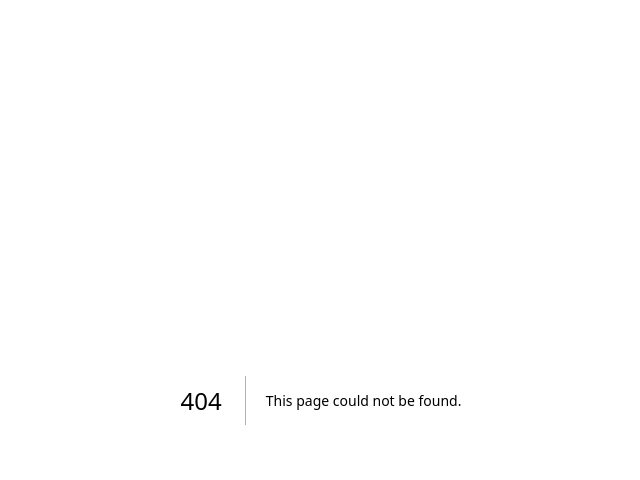
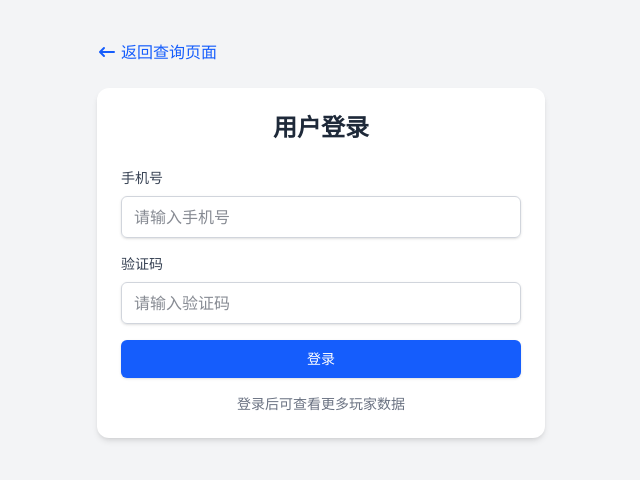
Before and after one commit to zxcvbnm9426498/csgo-stats-tracker, a Next.js app: page /login in a window 1280 px wide. Before the commit this address had no page. Shown: the top 480 px of the page, without its empty margins (319-959 px from the left). Built offline with nearby package versions, Linux system fonts and the light colour scheme.

Commit message:
添加独立登录页面，移除登录弹窗，改善用户体验

```diff
--- a/src/app/api/csgo/route.ts
+++ b/src/app/api/csgo/route.ts
@@ -5,6 +5,7 @@ export async function POST(request: NextRequest) {
   try {
     const body = await request.json();
     const { searchType, searchId } = body;
+    const token = request.headers.get('x-auth-token') || '';
 
     if (!searchType || !searchId) {
       return NextResponse.json(
@@ -24,20 +25,19 @@ export async function POST(request: NextRequest) {
       );
     }
 
-    // Add match data to the response for ELO score details
-    try {
-      const token = request.headers.get('x-auth-token') || '';
-
-      if (result.playerInfo?.steamId64Str && token) {
+    // 如果有token，添加额外数据到响应
+    if (result.playerInfo?.steamId64Str && token) {
+      try {
+        // 获取比赛数据（ELO分数详情）
         const matchData = await fetchMatchData(result.playerInfo.steamId64Str, token);
         if (matchData && matchData.statusCode === 0) {
-          // Include match data in the response
+          // 包含比赛数据在响应中
           result.playerStats = matchData;
         }
+      } catch (error) {
+        console.error('Error fetching match data:', error);
+        // 即使获取比赛数据失败，也继续返回响应
       }
-    } catch (error) {
-      console.error('Error fetching match data:', error);
-      // Continue with the response even if match data fetch fails
     }
 
     return NextResponse.json(result);
--- a/src/app/components/ResultDisplay.tsx
+++ b/src/app/components/ResultDisplay.tsx
@@ -1,4 +1,5 @@
 import React, { useEffect, useCallback } from 'react';
+import { useRouter } from 'next/navigation';
 
 // 类型定义
 interface Weapon {
@@ -72,19 +73,20 @@ interface PlayerData {
 
 type ResultDisplayProps = {
   data: PlayerData;
+  isLoggedIn?: boolean;
 };
 
 // Add global window interface extensions
 declare global {
   interface Window {
     eloScoreModal?: HTMLDialogElement;
-    loginModal?: HTMLDialogElement;
     banInfoModal?: HTMLDialogElement;
-    login?: () => void;
   }
 }
 
-const ResultDisplay: React.FC<ResultDisplayProps> = ({ data }) => {
+const ResultDisplay: React.FC<ResultDisplayProps> = ({ data, isLoggedIn = false }) => {
+  const router = useRouter();
+
   // 检查封禁状态的函数
   const checkBanStatus = useCallback(async (steamId: string, token: string) => {
     try {
@@ -140,80 +142,15 @@ const ResultDisplay: React.FC<ResultDisplayProps> = ({ data }) => {
     }
   }, []);
 
+  // 导航到登录页面
+  const navigateToLogin = useCallback(() => {
+    router.push('/login');
+  }, [router]);
+
   useEffect(() => {
-    // 初始化登录函数
-    window.login = async () => {
-      const phone = (document.getElementById('phone') as HTMLInputElement)?.value;
-      const code = (document.getElementById('code') as HTMLInputElement)?.value;
-
-      if (!phone || !code) {
-        alert('请输入手机号和验证码');
-        return;
-      }
-
-      try {
-        // 显示加载状态
-        const loginButton = document.querySelector('#loginModal button.btn-blue') as HTMLButtonElement;
-        if (loginButton) {
-          loginButton.disabled = true;
-          loginButton.textContent = '登录中...';
-        }
-
-        // 提交登录请求
-        const response = await fetch('/api/auth', {
-          method: 'POST',
-          headers: {
-            'Content-Type': 'application/json',
-          },
-          body: JSON.stringify({
-            action: 'login',
-            mobilePhone: phone,
-            securityCode: code,
-          }),
-        });
-
-        const result = await response.json();
-
-        // 重置按钮状态
-        if (loginButton) {
-          loginButton.disabled = false;
-          loginButton.textContent = '登录';
-        }
-
-        if (result.code === 0 && result.description === 'Success') {
-          const token = result.result?.loginResult?.accountInfo?.token;
-
-          if (token) {
-            // 将令牌存储在 sessionStorage 中
-            sessionStorage.setItem('authToken', token);
-
-            // 关闭登录模态框
-            window.loginModal?.close();
-
-            // 检查封禁状态
-            await checkBanStatus(data.playerInfo.steamId64Str, token);
-          } else {
-            alert('登录成功，但未获取到token');
-          }
-        } else {
-          alert(`登录失败: ${result.description || '未知错误'}`);
-        }
-      } catch (error) {
-        console.error('Login error:', error);
-        alert('登录请求失败，请稍后再试');
-
-        // 出错时重置按钮状态
-        const loginButton = document.querySelector('#loginModal button.btn-blue') as HTMLButtonElement;
-        if (loginButton) {
-          loginButton.disabled = false;
-          loginButton.textContent = '登录';
-        }
-      }
-    };
-
+    // 初始化这部分不再需要
     return () => {
-      // 组件卸载时清理窗口函数
-      delete window.login;
+      // 组件卸载时清理
     };
   }, [data.playerInfo.steamId64Str, checkBanStatus]);
 
@@ -256,8 +193,8 @@ const ResultDisplay: React.FC<ResultDisplayProps> = ({ data }) => {
             <div className="p-4 bg-gray-50 rounded-md cursor-pointer hover:bg-gray-100" onClick={() => {
               if (data.playerStats?.data?.pvpScore) {
                 window.eloScoreModal?.showModal();
-              } else {
-                window.loginModal?.showModal();
+              } else if (!isLoggedIn) {
+                navigateToLogin();
               }
             }}>
               <p className="text-sm font-medium text-gray-700">ELO 分数</p>
@@ -267,8 +204,8 @@ const ResultDisplay: React.FC<ResultDisplayProps> = ({ data }) => {
               const token = sessionStorage.getItem('authToken');
               if (token) {
                 checkBanStatus(data.playerInfo.steamId64Str, token);
-              } else {
-                window.loginModal?.showModal();
+              } else if (!isLoggedIn) {
+                navigateToLogin();
               }
             }}>
               <p className="text-sm font-medium text-gray-700">游戏封禁</p>
@@ -423,46 +360,6 @@ const ResultDisplay: React.FC<ResultDisplayProps> = ({ data }) => {
         </div>
       </dialog>
 
-      {/* Login Modal */}
-      <dialog id="loginModal" className="modal">
-        <div className="modal-box">
-          <h3 className="font-bold text-lg text-center border-b pb-2 mb-4">登录查看详情</h3>
-          <div className="py-2 px-4">
-            <div className="space-y-4">
-              <div>
-                <label className="block text-sm font-medium text-gray-700 mb-1">手机号</label>
-                <input
-                  type="tel"
-                  id="phone"
-                  className="block w-full px-3 py-2 border border-gray-300 rounded-md shadow-sm focus:outline-none focus:ring-blue-500 focus:border-blue-500"
-                  placeholder="请输入手机号"
-                />
-              </div>
-              <div>
-                <label className="block text-sm font-medium text-gray-700 mb-1">验证码</label>
-                <input
-                  type="text"
-                  id="code"
-                  className="block w-full px-3 py-2 border border-gray-300 rounded-md shadow-sm focus:outline-none focus:ring-blue-500 focus:border-blue-500"
-                  placeholder="请输入验证码"
-                />
-              </div>
-            </div>
-          </div>
-          <div className="modal-action center border-t pt-4">
-            <button
-              className="btn btn-blue px-8 mr-2"
-              onClick={() => window.login?.()}
-            >
-              登录
-            </button>
-            <form method="dialog">
-              <button className="btn btn-gray px-8">取消</button>
-            </form>
-          </div>
-        </div>
-      </dialog>
-
       {/* Ban Info Modal */}
       <dialog id="banInfoModal" className="modal">
         <div className="modal-box">
--- /dev/null
+++ b/src/app/login/page.tsx
@@ -0,0 +1,130 @@
+'use client';
+
+import { useState } from 'react';
+import { useRouter } from 'next/navigation';
+import Link from 'next/link';
+import { toast, Toaster } from 'react-hot-toast';
+
+export default function LoginPage() {
+  const router = useRouter();
+  const [isLoading, setIsLoading] = useState(false);
+  const [phone, setPhone] = useState('');
+  const [code, setCode] = useState('');
+
+  const handleLogin = async (e: React.FormEvent) => {
+    e.preventDefault();
+
+    if (!phone || !code) {
+      toast.error('请输入手机号和验证码');
+      return;
+    }
+
+    setIsLoading(true);
+
+    try {
+      const response = await fetch('/api/auth', {
+        method: 'POST',
+        headers: {
+          'Content-Type': 'application/json',
+        },
+        body: JSON.stringify({
+          action: 'login',
+          mobilePhone: phone,
+          securityCode: code,
+        }),
+      });
+
+      const result = await response.json();
+
+      if (result.code === 0 && result.description === 'Success') {
+        const token = result.result?.loginResult?.accountInfo?.token;
+
+        if (token) {
+          // 将令牌存储在 sessionStorage 中
+          sessionStorage.setItem('authToken', token);
+
+          toast.success('登录成功');
+
+          // 返回到之前的页面
+          router.back();
+        } else {
+          toast.error('登录成功，但未获取到token');
+        }
+      } else {
+        toast.error(`登录失败: ${result.description || '未知错误'}`);
+      }
+    } catch (error) {
+      console.error('Login error:', error);
+      toast.error('登录请求失败，请稍后再试');
+    } finally {
+      setIsLoading(false);
+    }
+  };
+
+  return (
+    <main className="min-h-screen py-10 px-4 bg-gray-100 flex flex-col items-center">
+      <Toaster position="top-center" />
+
+      <div className="w-full max-w-md mx-auto">
+        <div className="mb-6">
+          <Link href="/" className="text-blue-600 hover:text-blue-800 flex items-center">
+            <svg xmlns="http://www.w3.org/2000/svg" className="h-5 w-5 mr-1" viewBox="0 0 20 20" fill="currentColor">
+              <path fillRule="evenodd" d="M7.707 14.707a1 1 0 01-1.414 0l-4-4a1 1 0 010-1.414l4-4a1 1 0 011.414 1.414L5.414 9H17a1 1 0 110 2H5.414l2.293 2.293a1 1 0 010 1.414z" clipRule="evenodd" />
+            </svg>
+            返回查询页面
+          </Link>
+        </div>
+
+        <div className="p-6 bg-white rounded-xl shadow-md">
+          <h2 className="text-2xl font-bold text-center mb-6 text-gray-800">用户登录</h2>
+
+          <form onSubmit={handleLogin} className="space-y-4">
+            <div className="space-y-2">
+              <label htmlFor="phone" className="block text-sm font-medium text-gray-700">
+                手机号
+              </label>
+              <input
+                id="phone"
+                type="tel"
+                value={phone}
+                onChange={(e) => setPhone(e.target.value)}
+                className="w-full px-3 py-2 border border-gray-300 rounded-md shadow-sm focus:outline-none focus:ring-blue-500 focus:border-blue-500 text-gray-900"
+                placeholder="请输入手机号"
+                required
+              />
+            </div>
+
+            <div className="space-y-2">
+              <label htmlFor="code" className="block text-sm font-medium text-gray-700">
+                验证码
+              </label>
+              <input
+                id="code"
+                type="text"
+                value={code}
+                onChange={(e) => setCode(e.target.value)}
+                className="w-full px-3 py-2 border border-gray-300 rounded-md shadow-sm focus:outline-none focus:ring-blue-500 focus:border-blue-500 text-gray-900"
+                placeholder="请输入验证码"
+                required
+              />
+            </div>
+
+            <button
+              type="submit"
+              disabled={isLoading}
+              className={`w-full py-2 px-4 border border-transparent rounded-md shadow-sm text-sm font-medium text-white ${
+                isLoading ? 'bg-blue-400' : 'bg-blue-600 hover:bg-blue-700'
+              } focus:outline-none focus:ring-2 focus:ring-offset-2 focus:ring-blue-500`}
+            >
+              {isLoading ? '登录中...' : '登录'}
+            </button>
+          </form>
+
+          <div className="mt-4 text-center text-sm text-gray-500">
+            <p>登录后可查看更多玩家数据</p>
+          </div>
+        </div>
+      </div>
+    </main>
+  );
+}
--- a/src/app/page.tsx
+++ b/src/app/page.tsx
@@ -1,7 +1,8 @@
 'use client';
 
-import { useState } from 'react';
+import { useState, useEffect } from 'react';
 import { Toaster, toast } from 'react-hot-toast';
+import Link from 'next/link';
 import SearchForm from './components/SearchForm';
 import ResultDisplay from './components/ResultDisplay';
 
@@ -56,17 +57,31 @@ interface PlayerData {
 export default function Home() {
   const [isLoading, setIsLoading] = useState(false);
   const [playerData, setPlayerData] = useState<PlayerData | null>(null);
+  const [isLoggedIn, setIsLoggedIn] = useState(false);
+
+  useEffect(() => {
+    // 检查用户是否已登录
+    const authToken = sessionStorage.getItem('authToken');
+    setIsLoggedIn(!!authToken);
+  }, []);
 
   const handleSearch = async (data: { searchType: string; searchId: string }) => {
     setIsLoading(true);
     setPlayerData(null);
 
     try {
+      const authToken = sessionStorage.getItem('authToken');
+      const headers: HeadersInit = {
+        'Content-Type': 'application/json',
+      };
+
+      if (authToken) {
+        headers['x-auth-token'] = authToken;
+      }
+
       const response = await fetch('/api/csgo', {
         method: 'POST',
-        headers: {
-          'Content-Type': 'application/json',
-        },
+        headers,
         body: JSON.stringify(data),
       });
 
@@ -85,14 +100,39 @@ export default function Home() {
     }
   };
 
+  const handleLogout = () => {
+    sessionStorage.removeItem('authToken');
+    setIsLoggedIn(false);
+    toast.success('已退出登录');
+  };
+
   return (
     <main className="min-h-screen py-10 px-4 bg-gray-100">
       <Toaster position="top-center" />
 
       <div className="container mx-auto">
-        <header className="mb-10 text-center">
-          <h1 className="text-3xl font-bold text-gray-900 mb-2">CSGO 玩家战绩查询系统</h1>
-          <p className="text-gray-600">输入玩家ID或Steam ID查询详细游戏数据</p>
+        <header className="mb-10 flex justify-between items-center">
+          <div className="text-center flex-1">
+            <h1 className="text-3xl font-bold text-gray-900 mb-2">CSGO 玩家战绩查询系统</h1>
+            <p className="text-gray-600">输入玩家ID或Steam ID查询详细游戏数据</p>
+          </div>
+          <div>
+            {isLoggedIn ? (
+              <button
+                onClick={handleLogout}
+                className="px-4 py-2 text-sm font-medium text-white bg-red-600 rounded-md hover:bg-red-700 focus:outline-none focus:ring-2 focus:ring-offset-2 focus:ring-red-500"
+              >
+                退出登录
+              </button>
+            ) : (
+              <Link
+                href="/login"
+                className="px-4 py-2 text-sm font-medium text-white bg-blue-600 rounded-md hover:bg-blue-700 focus:outline-none focus:ring-2 focus:ring-offset-2 focus:ring-blue-500"
+              >
+                登录
+              </Link>
+            )}
+          </div>
         </header>
 
         <div className="mb-10">
@@ -105,7 +145,7 @@ export default function Home() {
             <p className="mt-2 text-gray-600">正在获取数据，请稍候...</p>
           </div>
         ) : (
-          playerData && <ResultDisplay data={playerData} />
+          playerData && <ResultDisplay data={playerData} isLoggedIn={isLoggedIn} />
         )}
 
         <footer className="mt-16 text-center text-sm text-gray-500">
```
